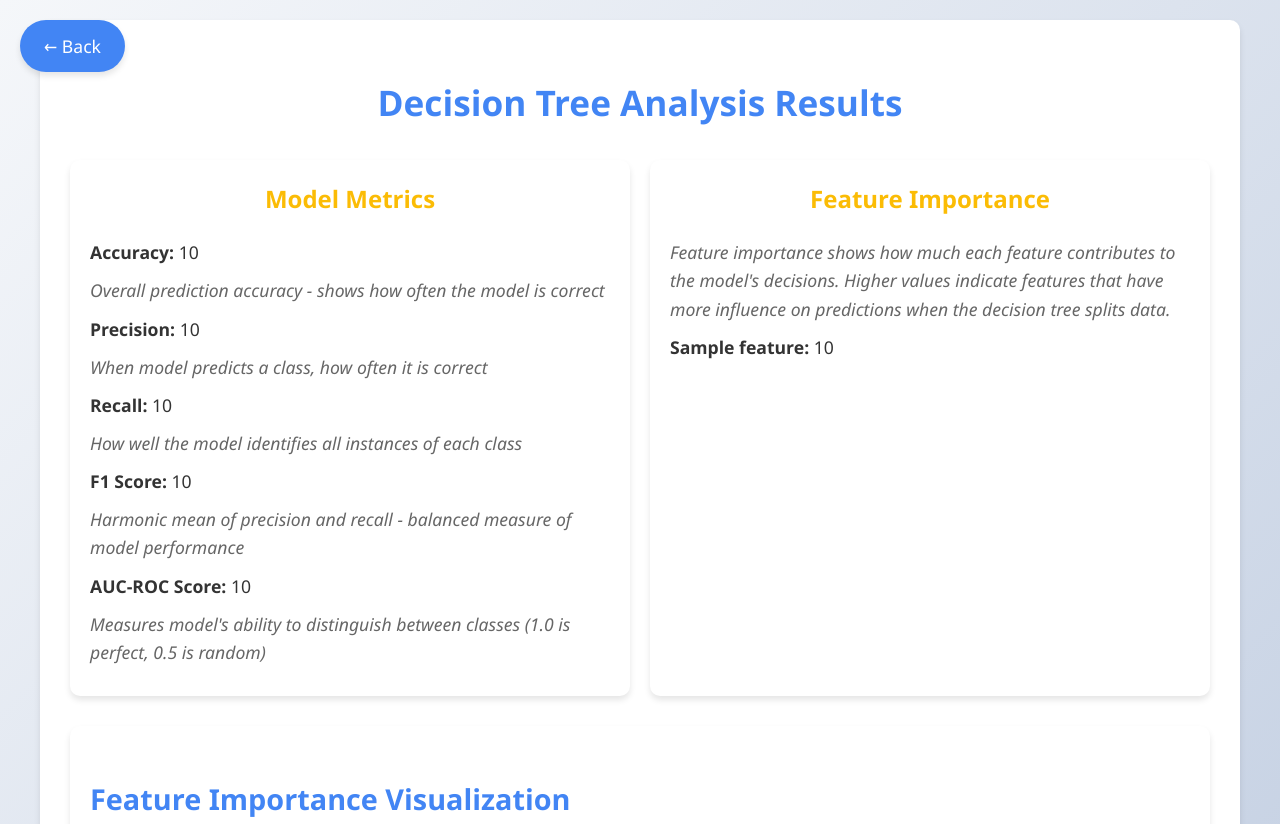
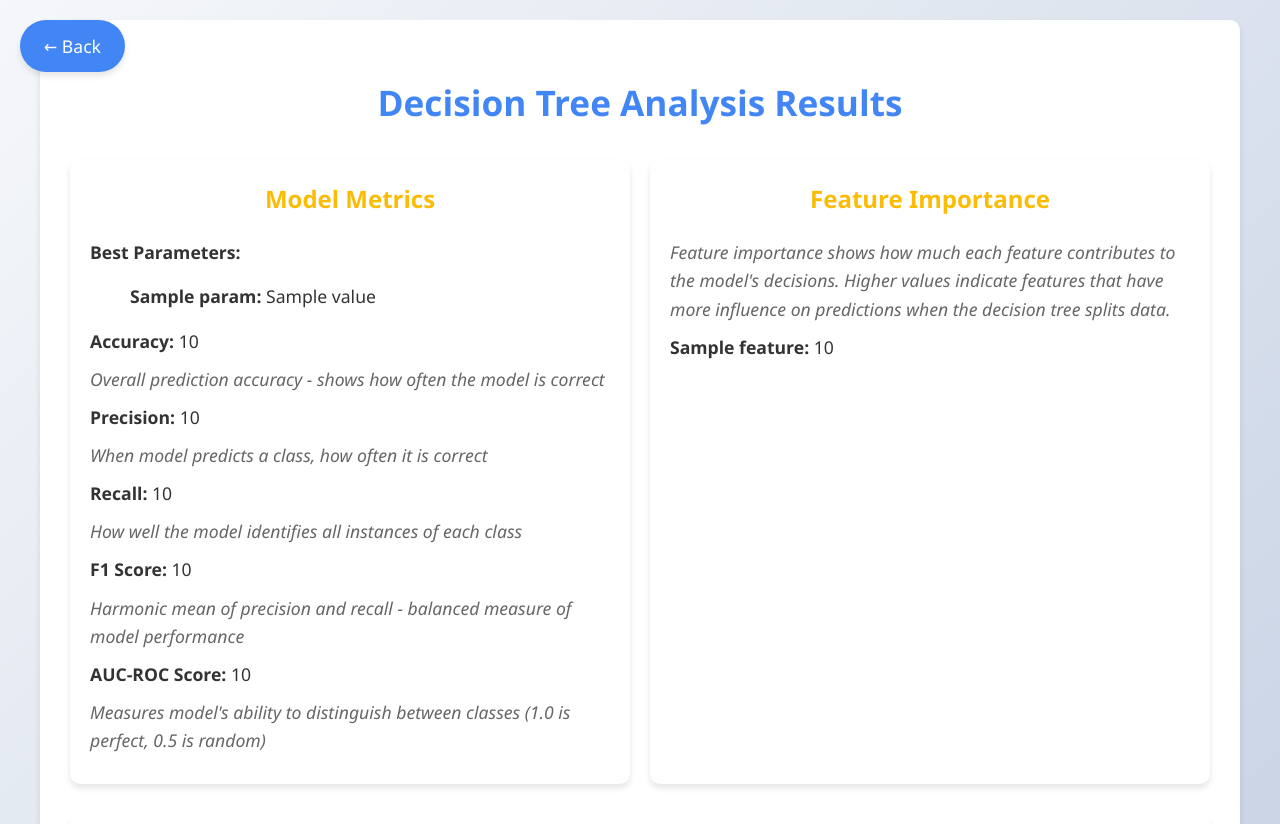
Before and after one commit to bebenimaloi/Website, a Flask app: template templates/decision_tree_results.html in a window 1280 px wide. Shown: the top 824 px of the page. Run offline with Flask 3, Linux system fonts and the light colour scheme; the template is opened without the code that fills it: most values are stand-ins (such as "Sample title", 1, 10 or a date in 2020); some libraries are stand-ins or nearby versions.

Commit message:
Update decision_tree_results.html

```diff
--- a/templates/decision_tree_results.html
+++ b/templates/decision_tree_results.html
@@ -141,6 +141,12 @@
         <div class="metrics-container">
             <div class="metric-box">
                 <h2>Model Metrics</h2>
+                <p><strong>Best Parameters:</strong></p>
+                <ul>
+                    {% for param, value in metrics.best_params.items() %}
+                    <p><strong>{{ param }}:</strong> {{ value }}</p>
+                    {% endfor %}
+                </ul>
                 <p><strong>Accuracy:</strong> {{ metrics.accuracy|round(3) }}</p>
                 <p class="metric-description">Overall prediction accuracy - shows how often the model is correct</p>
 
```
